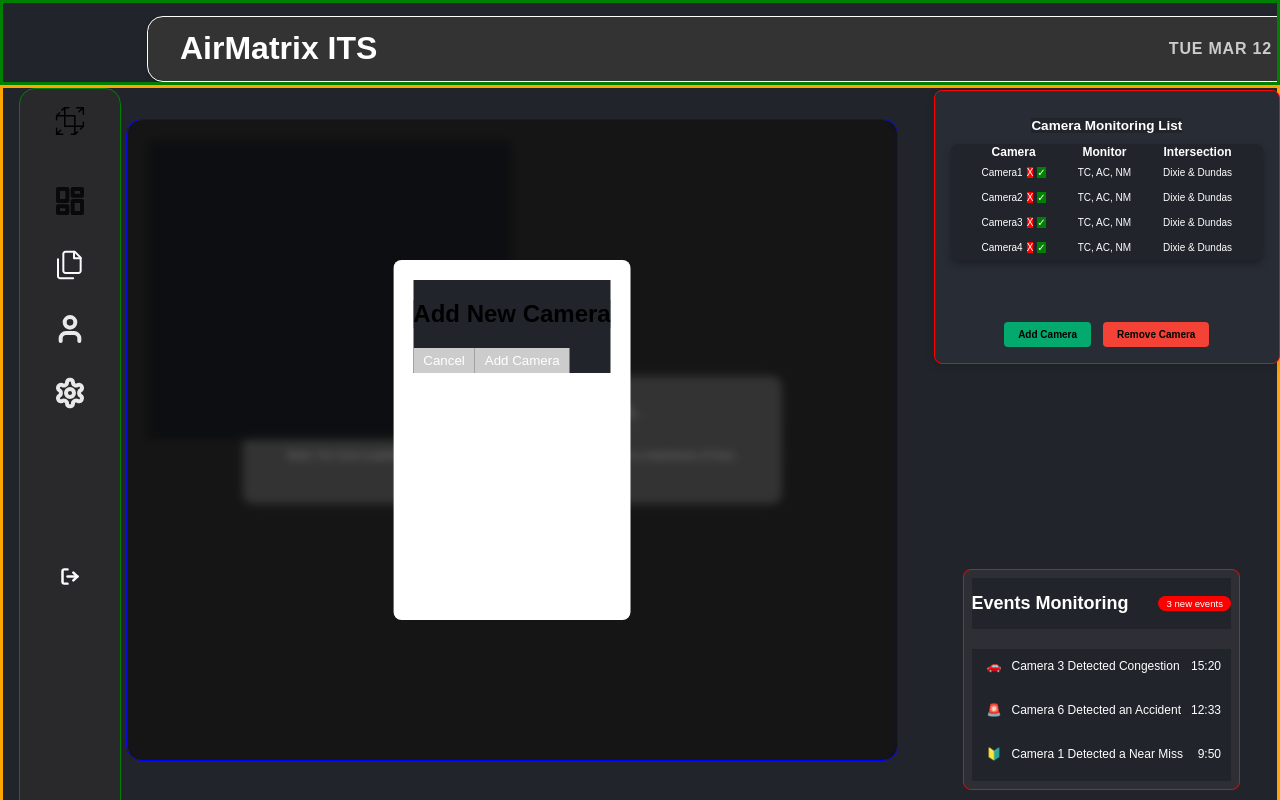
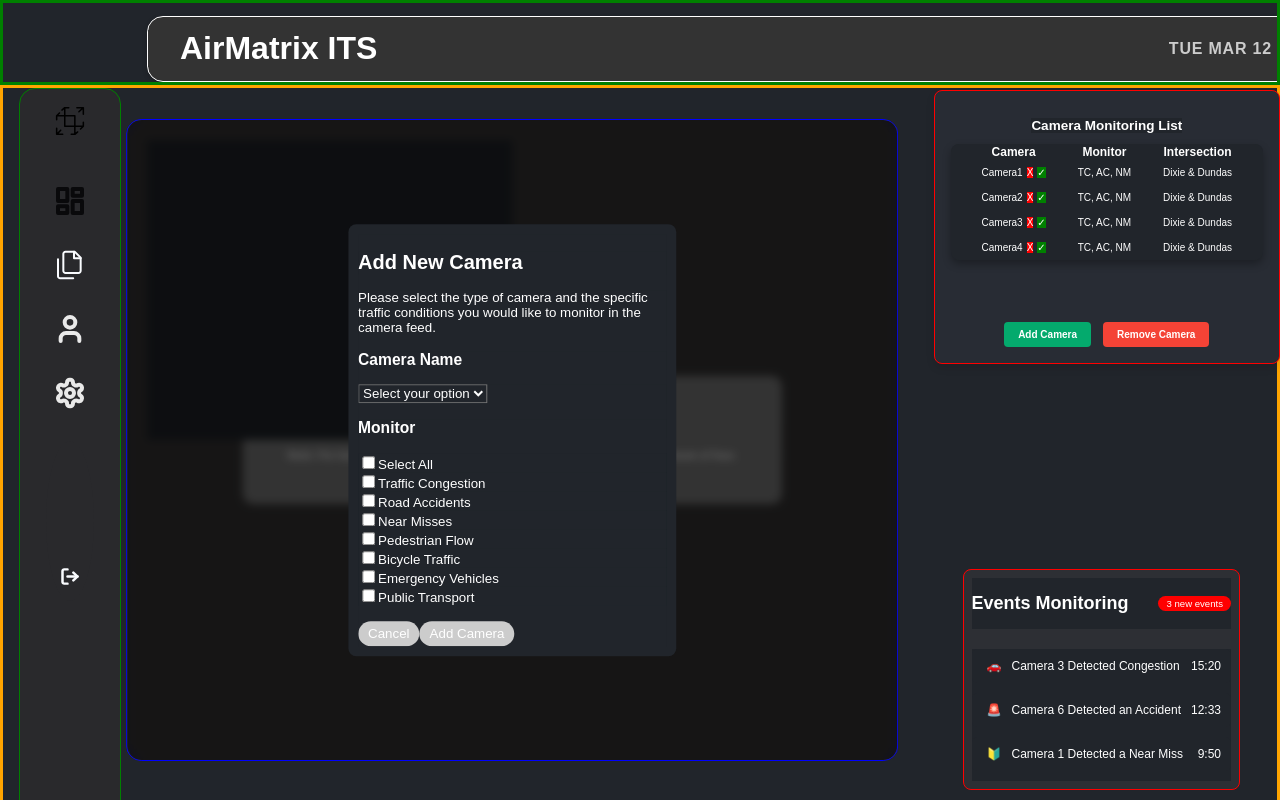
Before and after one commit to hassaan141/itsdashboard, a React (Create React App) app: page / in a window 1280 px wide. Both pictures are taken after a click on the button "Add Camera". Shown: the top 800 px of the page. Built offline with nearby package versions, Linux system fonts and the light colour scheme.

Commit message:
"updated camera model"

```diff
--- a/src/Camera/CameraModal.css
+++ b/src/Camera/CameraModal.css
@@ -1,3 +1,6 @@
+*{
+  color: white;
+}
 .modal-backdrop {
     position: fixed;
     top: 0;
@@ -14,10 +17,12 @@
     top: 50%;
     left: 50%;
     transform: translate(-50%, -50%);
-    background-color: white;
-    padding: 20px;
+    background-color: #21252b;
+    padding: 10px;
     z-index: 11;
-    height: 50%;
+    height: fit-content;
+    font-size: smaller;
+    width: 40%;
     border-radius: 8px;
     /* Rest of your modal styles */
   }
@@ -25,3 +30,14 @@
   .modal-content {
     /* Your modal content styles */
   }
+
+  .btn{
+    padding-top: 1rem;
+    border-radius: 1rem;
+    margin-top: 1rem;
+  }
+
+  .MonitorCheckbox{
+    display: flex;
+    flex-direction:column;
+  }
--- a/src/Camera/CameraModal.jsx
+++ b/src/Camera/CameraModal.jsx
@@ -10,13 +10,32 @@ function AddCameraModal({ show, onClose }) {
         <div className="modal-backdrop" onClick={onClose} />
         <div className="modal-container">
           <div className="modal-content">
-            <h2>Add New Camera</h2>
+            <h2 className="">Add New Camera</h2>
             {/* Form fields and submit logic here */}
-            <button onClick={onClose}>Cancel</button>
-            <button onClick={() => {
-              // Logic to handle adding a new camera
-              onClose(); // Close the modal after adding
-            }}>Add Camera</button>
+            <p>Please select the type of camera and the specific traffic conditions you would like to monitor in the camera feed.</p>
+            <h3>Camera Name</h3>
+            <div>
+               <select >
+                <option value="" disabled selected>Select your option</option>
+                <option value="fruit">Camera 5</option>
+                <option value="vegetable">Camera 6</option>
+                <option value="meat">Camera 7</option>
+                <option value="meat">Camera 8</option>
+              </select>
+            </div>
+            <h3>Monitor</h3>
+            <div className="MonitorCheckbox">
+            <label><input className="label" type="checkbox"/>Select All</label>
+            <label><input className="label" type="checkbox"/>Traffic Congestion</label>
+            <label><input className="label" type="checkbox"/>Road Accidents</label>
+            <label><input className="label" type="checkbox"/>Near Misses</label>
+            <label><input className="label" type="checkbox"/>Pedestrian Flow</label>
+            <label><input className="label" type="checkbox"/>Bicycle Traffic</label>
+            <label><input className="label" type="checkbox"/>Emergency Vehicles</label>
+            <label><input className="label" type="checkbox"/>Public Transport</label>
+            </div>
+            <button className='btn'onClick={onClose}>Cancel</button>
+            <button className='btn' onClick={() => { onClose();}}>Add Camera</button>
           </div>
         </div>
       </>
```
